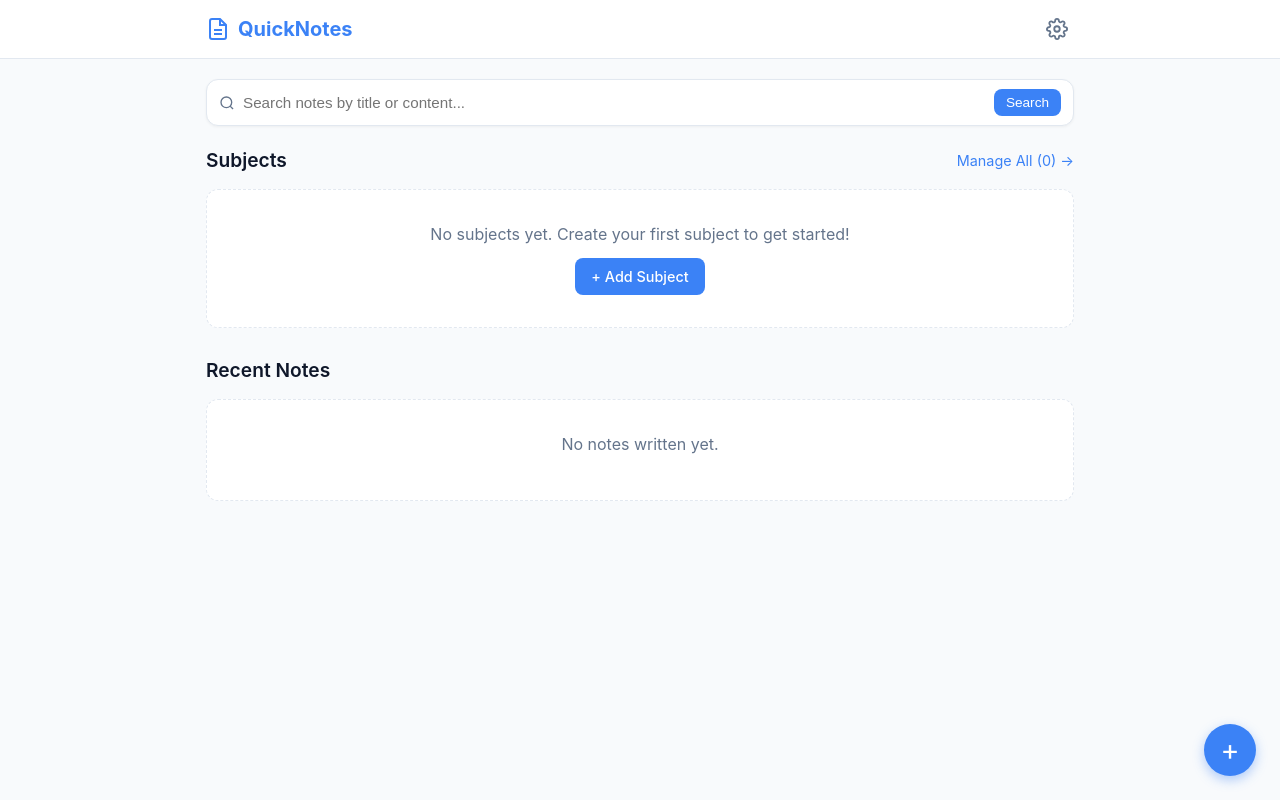
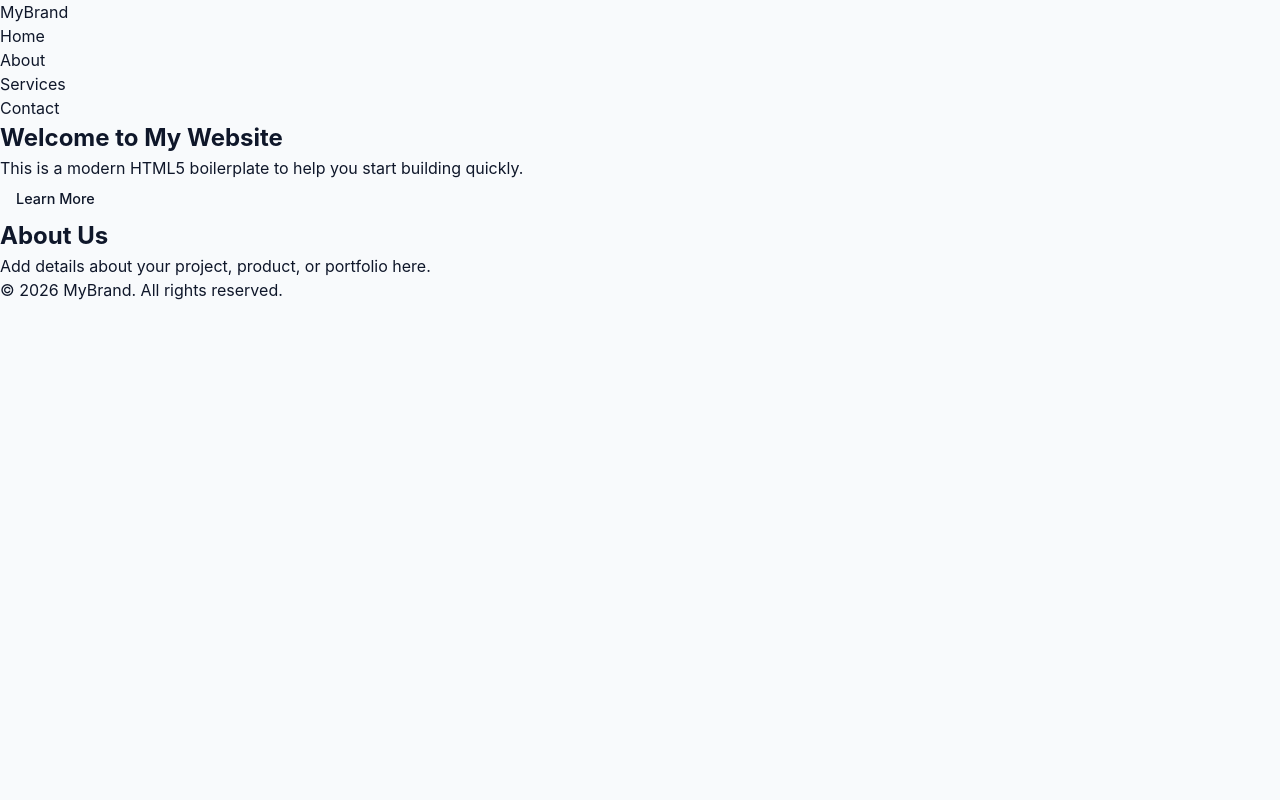
Before and after one commit to Athrav2412/OuickNotes, a Flask app: page / in a window 1280 px wide. Run offline with Flask 3, Linux system fonts and the light colour scheme; data that the repository does not hold is empty.

Commit message:
Update index.html

```diff
--- a/templates/index.html
+++ b/templates/index.html
@@ -3,102 +3,47 @@
 <head>
   <meta charset="UTF-8">
   <meta name="viewport" content="width=device-width, initial-scale=1.0">
-    <title>QuickNotes - Modern Note Taking</title>
-    <link rel="stylesheet" href="{{ url_for('static', filename='css/style.css') }}">
+  <meta name="description" content="A brief description of your website for search engine results.">
+  <title>My Website</title>
+
+  <!-- CSS Stylesheet -->
+  <link rel="stylesheet" href="style.css">
 </head>
 <body>
 
-    <header class="app-header">
-        <div class="header-container">
-            <a href="{{ url_for('index') }}" class="brand-logo">
-                <svg width="24" height="24" viewBox="0 0 24 24" fill="none" stroke="currentColor" stroke-width="2"><path d="M14 2H6a2 2 0 0 0-2 2v16a2 2 0 0 0 2 2h12a2 2 0 0 0 2-2V8z"></path><polyline points="14 2 14 8 20 8"></polyline><line x1="16" y1="13" x2="8" y2="13"></line><line x1="16" y1="17" x2="8" y2="17"></line></svg>
-                <span>QuickNotes</span>
-            </a>
-            <div class="header-actions">
-                <a href="{{ url_for('settings') }}" class="icon-btn" title="Settings">
-                    <svg width="22" height="22" viewBox="0 0 24 24" fill="none" stroke="currentColor" stroke-width="2"><circle cx="12" cy="12" r="3"></circle><path d="M19.4 15a1.65 1.65 0 0 0 .33 1.82l.06.06a2 2 0 0 1 0 2.83 2 2 0 0 1-2.83 0l-.06-.06a1.65 1.65 0 0 0-1.82-.33 1.65 1.65 0 0 0-1 1.51V21a2 2 0 0 1-2 2 2 2 0 0 1-2-2v-.09A1.65 1.65 0 0 0 9 19.4a1.65 1.65 0 0 0-1.82.33l-.06.06a2 2 0 0 1-2.83 0 2 2 0 0 1 0-2.83l.06-.06a1.65 1.65 0 0 0 .33-1.82 1.65 1.65 0 0 0-1.51-1H3a2 2 0 0 1-2-2 2 2 0 0 1 2-2h.09A1.65 1.65 0 0 0 4.6 9a1.65 1.65 0 0 0-.33-1.82l-.06-.06a2 2 0 0 1 0-2.83 2 2 0 0 1 2.83 0l.06.06a1.65 1.65 0 0 0 1.82.33H9a1.65 1.65 0 0 0 1-1.51V3a2 2 0 0 1 2-2 2 2 0 0 1 2 2v.09a1.65 1.65 0 0 0 1 1.51 1.65 1.65 0 0 0 1.82-.33l.06-.06a2 2 0 0 1 2.83 0 2 2 0 0 1 0 2.83l-.06.06a1.65 1.65 0 0 0-.33 1.82V9a1.65 1.65 0 0 0 1.51 1H21a2 2 0 0 1 2 2 2 2 0 0 1-2 2h-.09a1.65 1.65 0 0 0-1.51 1z"></path></svg>
-                </a>
-            </div>
-        </div>
+  <!-- Header & Navigation -->
+  <header>
+    <div class="logo">MyBrand</div>
+    <nav>
+      <ul>
+        <li><a href="#home">Home</a></li>
+        <li><a href="#about">About</a></li>
+        <li><a href="#services">Services</a></li>
+        <li><a href="#contact">Contact</a></li>
+      </ul>
+    </nav>
   </header>
 
-    <main class="main-container">
-
-        <!-- Search Section -->
-        <section class="search-section">
-            <form action="{{ url_for('search') }}" method="GET" class="search-box">
-                <svg class="search-icon" width="18" height="18" viewBox="0 0 24 24" fill="none" stroke="currentColor" stroke-width="2"><circle cx="11" cy="11" r="8"></circle><line x1="21" y1="21" x2="16.65" y2="16.65"></line></svg>
-                <input type="text" name="q" placeholder="Search notes by title or content..." aria-label="Search notes">
-                <button type="submit" class="btn-search">Search</button>
-            </form>
+  <!-- Main Content -->
+  <main>
+    <section id="hero">
+      <h1>Welcome to My Website</h1>
+      <p>This is a modern HTML5 boilerplate to help you start building quickly.</p>
+      <a href="#about" class="btn">Learn More</a>
     </section>
 
-        <!-- Subjects Summary -->
-        <section class="section-block">
-            <div class="section-header">
-                <h2>Subjects</h2>
-                <a href="{{ url_for('subjects') }}" class="view-all-link">Manage All ({{ subjects|length }}) →</a>
-            </div>
-
-            {% if subjects %}
-                <div class="grid-subjects">
-                    {% for subject in subjects %}
-                        <a href="{{ url_for('subject_detail', subject_id=subject.id) }}" class="subject-card">
-                            <div class="subject-icon">📁</div>
-                            <div class="subject-info">
-                                <span class="subject-name">{{ subject.name }}</span>
-                                <span class="badge-count">{{ subject.note_count }} notes</span>
-                            </div>
-                        </a>
-                    {% endfor %}
-                </div>
-            {% else %}
-                <div class="empty-state">
-                    <p>No subjects yet. Create your first subject to get started!</p>
-                    <a href="{{ url_for('subjects') }}" class="btn btn-primary">+ Add Subject</a>
-                </div>
-            {% endif %}
+    <section id="about">
+      <h2>About Us</h2>
+      <p>Add details about your project, product, or portfolio here.</p>
     </section>
-
-        <!-- Recent Notes -->
-        <section class="section-block">
-            <div class="section-header">
-                <h2>Recent Notes</h2>
-            </div>
-
-            {% if recent_notes %}
-                <div class="grid-notes">
-                    {% for note in recent_notes %}
-                        <div class="note-card">
-                            <div class="note-card-header">
-                                <span class="note-subject-tag">{{ note.subject_name }}</span>
-                                <a href="{{ url_for('toggle_favorite', note_id=note.id) }}" class="fav-star {{ 'active' if note.is_favorite }}" title="Toggle Favorite">
-                                    ★
-                                </a>
-                            </div>
-                            <a href="{{ url_for('edit_note', note_id=note.id) }}" class="note-card-body">
-                                <h3 class="note-title">{{ note.title }}</h3>
-                                <p class="note-snippet">{{ note.content[:100] if note.content else 'Empty note...' }}</p>
-                            </a>
-                            <div class="note-card-footer">
-                                <span class="note-date">{{ note.updated_at[:10] }}</span>
-                                <a href="{{ url_for('edit_note', note_id=note.id) }}" class="btn-text">Edit</a>
-                            </div>
-                        </div>
-                    {% endfor %}
-                </div>
-            {% else %}
-                <div class="empty-state">
-                    <p>No notes written yet.</p>
-                </div>
-            {% endif %}
-        </section>
-
   </main>
 
-    <!-- Floating Action Button for Quick Add -->
-    <a href="{{ url_for('subjects') }}" class="fab" title="Add Subject or Note">+</a >
+  <!-- Footer -->
+  <footer>
+    <p>&copy; 2026 MyBrand. All rights reserved.</p>
+  </footer>
 
-    <script src="{{ url_for('static', filename='js/app.js') }}"></script>
+  <!-- JavaScript File -->
+  <script src="script.js"></script>
 </body>
 </html>
```
Lines whose indentation alone changed are shown as unchanged.
